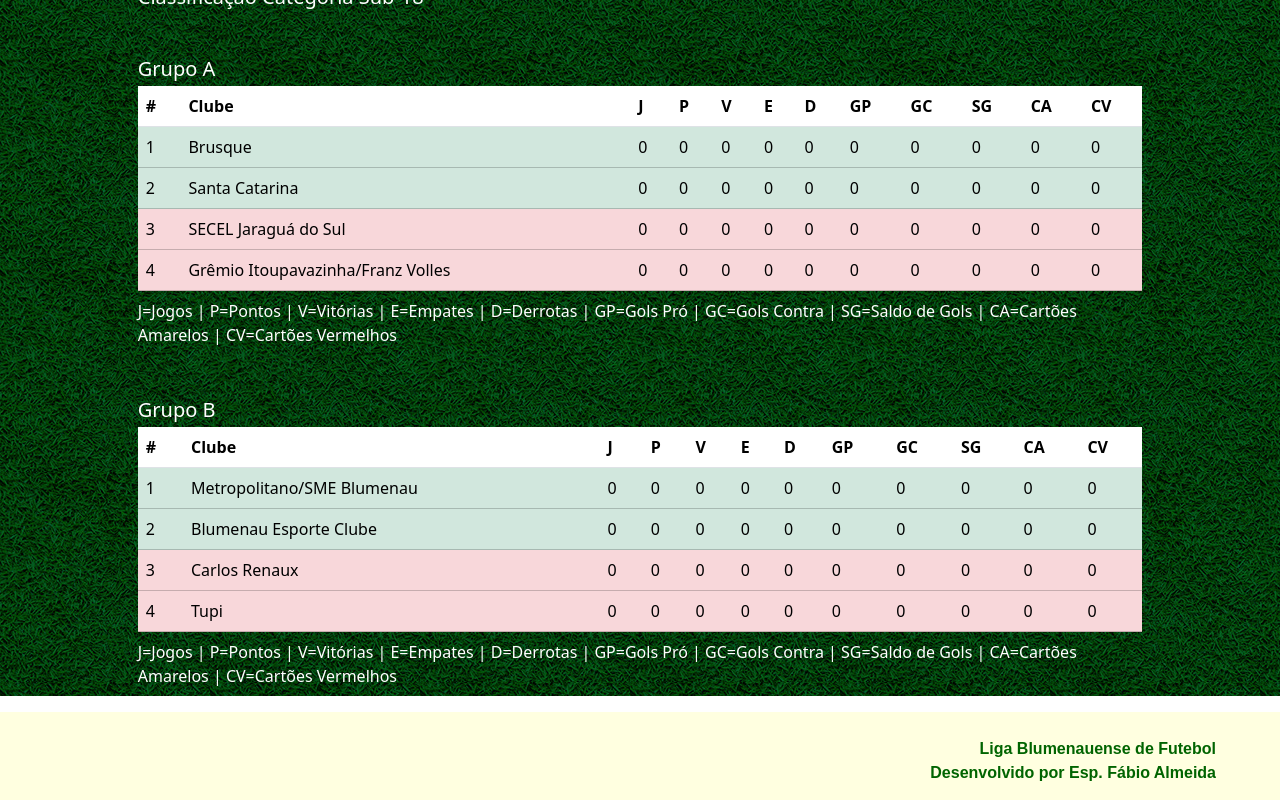
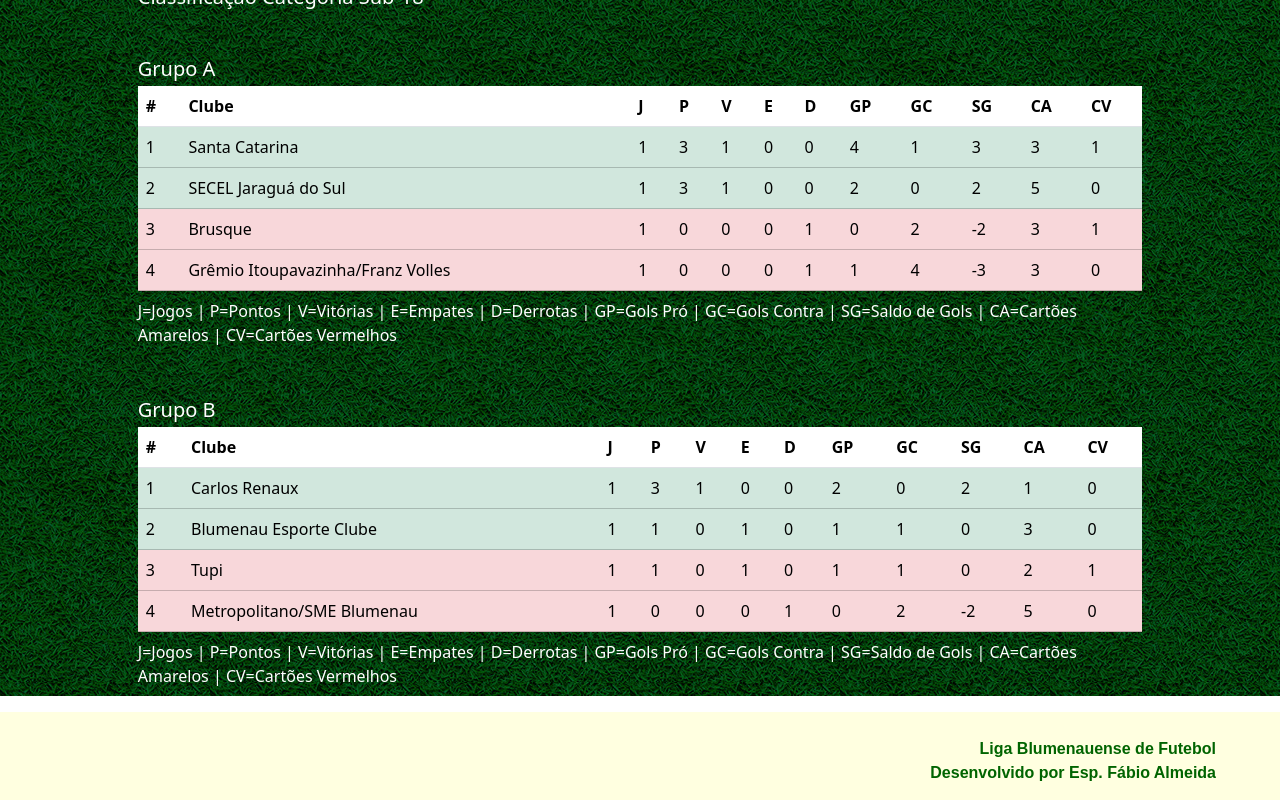
Before and after one commit to espFabioAlmeida/copalbfbase26, an Angular app: page /categoria-sub18 in a window 1280 px wide. Shown: the part 519-1319 px from the top of the page. Built offline with nearby package versions, Linux system fonts and the light colour scheme.

Commit message:
Atualização tabela 02/03/26

```diff
--- a/src/app/categoria-sub14/categoria-sub14.component.html
+++ b/src/app/categoria-sub14/categoria-sub14.component.html
@@ -30,6 +30,21 @@
             <tbody>
                 <tr class="table-success">
                     <td>1</td>
+                    <td>Brusque</td>
+                    <td>1</td>
+                    <td>3</td>
+                    <td>1</td>
+                    <td>0</td>
+                    <td>0</td>
+                    <td>3</td>
+                    <td>0</td>
+                    <td>3</td>
+                    <td>0</td>
+                    <td>0</td>
+                </tr>
+
+                <tr class="table-success">
+                    <td>2</td>
                     <td>Guerreiros do Futuro</td>
                     <td>0</td>
                     <td>0</td>
@@ -43,22 +58,8 @@
                     <td>0</td>
                 </tr>
                 <tr class="table-success">
-                    <td>2</td>
-                    <td>Brusque</td>
-                    <td>0</td>
-                    <td>0</td>
-                    <td>0</td>
-                    <td>0</td>
-                    <td>0</td>
-                    <td>0</td>
-                    <td>0</td>
-                    <td>0</td>
-                    <td>0</td>
-                    <td>0</td>
-                </tr>
-                <tr class="table-success">
                     <td>3</td>
-                    <td>Francis IAFA</td>
+                    <td>NFC</td>
                     <td>0</td>
                     <td>0</td>
                     <td>0</td>
@@ -72,16 +73,16 @@
                 </tr>
                 <tr class="table-success">
                     <td>4</td>
-                    <td>NFC</td>
+                    <td>Francis IAFA</td>
+                    <td>1</td>
                     <td>0</td>
                     <td>0</td>
                     <td>0</td>
+                    <td>1</td>
                     <td>0</td>
-                    <td>0</td>
-                    <td>0</td>
-                    <td>0</td>
-                    <td>0</td>
-                    <td>0</td>
+                    <td>3</td>
+                    <td>-3</td>
+                    <td>2</td>
                     <td>0</td>
                 </tr>
             </tbody>
--- a/src/app/categoria-sub16/categoria-sub16.component.html
+++ b/src/app/categoria-sub16/categoria-sub16.component.html
@@ -34,35 +34,35 @@
             <tbody>
                 <tr class="table-success">
                     <td>1</td>
-                    <td>Brusque</td>
+                    <td>Francis IAFA</td>
+                    <td>1</td>
+                    <td>3</td>
+                    <td>1</td>
                     <td>0</td>
                     <td>0</td>
+                    <td>1</td>
                     <td>0</td>
-                    <td>0</td>
-                    <td>0</td>
-                    <td>0</td>
-                    <td>0</td>
-                    <td>0</td>
-                    <td>0</td>
+                    <td>1</td>
+                    <td>2</td>
                     <td>0</td>
                 </tr>
                 <tr class="table-success">
                     <td>2</td>
-                    <td>Francis IAFA</td>
+                    <td>Santa Catarina</td>
+                    <td>1</td>
+                    <td>1</td>
                     <td>0</td>
+                    <td>1</td>
                     <td>0</td>
+                    <td>1</td>
+                    <td>1</td>
                     <td>0</td>
-                    <td>0</td>
-                    <td>0</td>
-                    <td>0</td>
-                    <td>0</td>
-                    <td>0</td>
-                    <td>0</td>
+                    <td>2</td>
                     <td>0</td>
                 </tr>
                 <tr class="table-danger">
                     <td>3</td>
-                    <td>Santa Catarina</td>
+                    <td>Brusque</td>
                     <td>0</td>
                     <td>0</td>
                     <td>0</td>
@@ -104,21 +104,21 @@
             <tbody>
                 <tr class="table-success">
                     <td>1</td>
-                    <td>Guerreiros do Futuro</td>
+                    <td>NFC</td>
+                    <td>1</td>
+                    <td>1</td>
+                    <td>0</td>
+                    <td>1</td>
                     <td>0</td>
                     <td>0</td>
-                    <td>0</td>
-                    <td>0</td>
-                    <td>0</td>
-                    <td>0</td>
-                    <td>0</td>
-                    <td>0</td>
-                    <td>0</td>
+                    <td>1</td>
+                    <td>1</td>
+                    <td>2</td>
                     <td>0</td>
                 </tr>
                 <tr class="table-success">
                     <td>2</td>
-                    <td>NFC</td>
+                    <td>Guerreiros do Futuro</td>
                     <td>0</td>
                     <td>0</td>
                     <td>0</td>
@@ -133,15 +133,15 @@
                 <tr class="table-danger">
                     <td>3</td>
                     <td>NGA/Canto do Rio</td>
+                    <td>1</td>
                     <td>0</td>
                     <td>0</td>
                     <td>0</td>
+                    <td>1</td>
                     <td>0</td>
-                    <td>0</td>
-                    <td>0</td>
-                    <td>0</td>
-                    <td>0</td>
-                    <td>0</td>
+                    <td>1</td>
+                    <td>-1</td>
+                    <td>4</td>
                     <td>0</td>
                 </tr>
             </tbody>
--- a/src/app/categoria-sub18/categoria-sub18.component.html
+++ b/src/app/categoria-sub18/categoria-sub18.component.html
@@ -34,58 +34,58 @@
             <tbody>
                 <tr class="table-success">
                     <td>1</td>
-                    <td>Brusque</td>
+                    <td>Santa Catarina</td>
+                    <td>1</td>
+                    <td>3</td>
+                    <td>1</td>
                     <td>0</td>
                     <td>0</td>
-                    <td>0</td>
-                    <td>0</td>
-                    <td>0</td>
-                    <td>0</td>
-                    <td>0</td>
-                    <td>0</td>
-                    <td>0</td>
-                    <td>0</td>
+                    <td>4</td>
+                    <td>1</td>
+                    <td>3</td>
+                    <td>3</td>
+                    <td>1</td>
                 </tr>
                 <tr class="table-success">
                     <td>2</td>
-                    <td>Santa Catarina</td>
+                    <td>SECEL Jaraguá do Sul</td>
+                    <td>1</td>
+                    <td>3</td>
+                    <td>1</td>
                     <td>0</td>
                     <td>0</td>
+                    <td>2</td>
                     <td>0</td>
-                    <td>0</td>
-                    <td>0</td>
-                    <td>0</td>
-                    <td>0</td>
-                    <td>0</td>
-                    <td>0</td>
+                    <td>2</td>
+                    <td>5</td>
                     <td>0</td>
                 </tr>
                 <tr class="table-danger">
                     <td>3</td>
-                    <td>SECEL Jaraguá do Sul</td>
+                    <td>Brusque</td>
+                    <td>1</td>
                     <td>0</td>
                     <td>0</td>
                     <td>0</td>
+                    <td>1</td>
                     <td>0</td>
-                    <td>0</td>
-                    <td>0</td>
-                    <td>0</td>
-                    <td>0</td>
-                    <td>0</td>
-                    <td>0</td>
+                    <td>2</td>
+                    <td>-2</td>
+                    <td>3</td>
+                    <td>1</td>
                 </tr>
                 <tr class="table-danger">
                     <td>4</td>
                     <td>Grêmio Itoupavazinha/Franz Volles</td>
+                    <td>1</td>
                     <td>0</td>
                     <td>0</td>
                     <td>0</td>
-                    <td>0</td>
-                    <td>0</td>
-                    <td>0</td>
-                    <td>0</td>
-                    <td>0</td>
-                    <td>0</td>
+                    <td>1</td>
+                    <td>1</td>
+                    <td>4</td>
+                    <td>-3</td>
+                    <td>3</td>
                     <td>0</td>
                 </tr>
             </tbody>
@@ -118,58 +118,58 @@
             <tbody>
                 <tr class="table-success">
                     <td>1</td>
-                    <td>Metropolitano/SME Blumenau</td>
+                    <td>Carlos Renaux</td>
+                    <td>1</td>
+                    <td>3</td>
+                    <td>1</td>
                     <td>0</td>
                     <td>0</td>
+                    <td>2</td>
                     <td>0</td>
-                    <td>0</td>
-                    <td>0</td>
-                    <td>0</td>
-                    <td>0</td>
-                    <td>0</td>
-                    <td>0</td>
+                    <td>2</td>
+                    <td>1</td>
                     <td>0</td>
                 </tr>
                 <tr class="table-success">
                     <td>2</td>
                     <td>Blumenau Esporte Clube</td>
+                    <td>1</td>
+                    <td>1</td>
                     <td>0</td>
+                    <td>1</td>
                     <td>0</td>
+                    <td>1</td>
+                    <td>1</td>
                     <td>0</td>
-                    <td>0</td>
-                    <td>0</td>
-                    <td>0</td>
-                    <td>0</td>
-                    <td>0</td>
-                    <td>0</td>
+                    <td>3</td>
                     <td>0</td>
                 </tr>
                 <tr class="table-danger">
                     <td>3</td>
-                    <td>Carlos Renaux</td>
+                    <td>Tupi</td>
+                    <td>1</td>
+                    <td>1</td>
+                    <td>0</td>
+                    <td>1</td>
+                    <td>0</td>
+                    <td>1</td>
+                    <td>1</td>
+                    <td>0</td>
+                    <td>2</td>
+                    <td>1</td>
+                </tr>
+                <tr class="table-danger">
+                    <td>4</td>
+                    <td>Metropolitano/SME Blumenau</td>
+                    <td>1</td>
                     <td>0</td>
                     <td>0</td>
                     <td>0</td>
+                    <td>1</td>
                     <td>0</td>
-                    <td>0</td>
-                    <td>0</td>
-                    <td>0</td>
-                    <td>0</td>
-                    <td>0</td>
-                    <td>0</td>
-                </tr>
-                <tr class="table-danger">
-                    <td>4</td>
-                    <td>Tupi</td>
-                    <td>0</td>
-                    <td>0</td>
-                    <td>0</td>
-                    <td>0</td>
-                    <td>0</td>
-                    <td>0</td>
-                    <td>0</td>
-                    <td>0</td>
-                    <td>0</td>
+                    <td>2</td>
+                    <td>-2</td>
+                    <td>5</td>
                     <td>0</td>
                 </tr>
             </tbody>
```
Also changed, not shown: src/app/tabela/tabela.component.html (+14 -14 lines), firebase.json (added), 1 other file (tests, documents, lock files or other folders).
